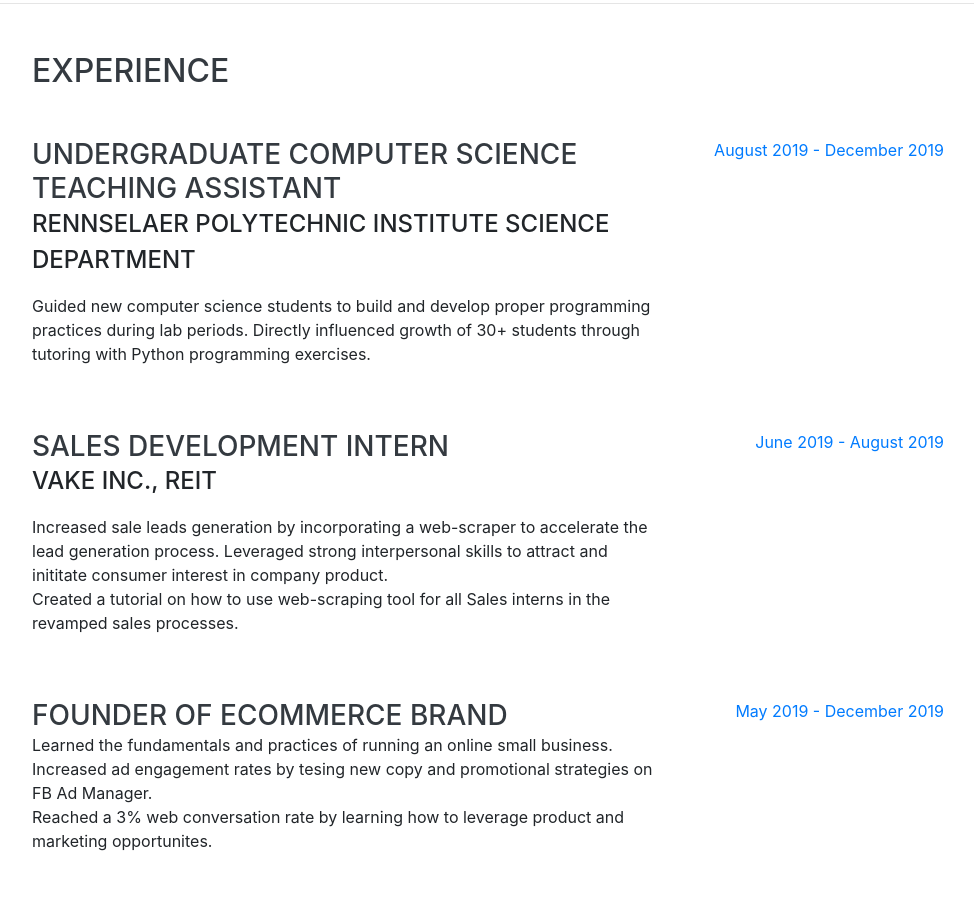
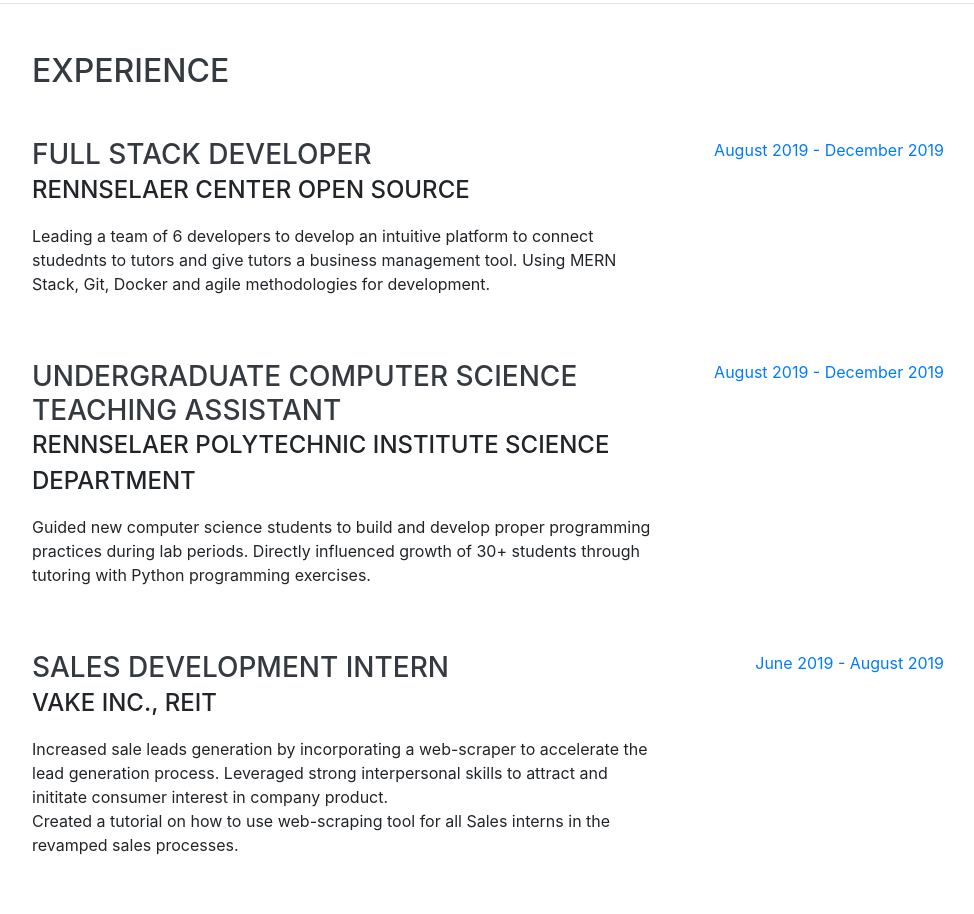
Before and after one commit to DangItJason/dangitjason.github.io, a website with bundled scripts: page index.html in a window 1280 px wide. Shown: the part 2399-3313 px from the top of the page, without its empty margins (288-1262 px from the left). Built offline with nearby package versions, Linux system fonts and the light colour scheme; a web font is replaced by a local one.

Commit message:
Adding RCOS developer

```diff
--- a/index.html
+++ b/index.html
@@ -200,6 +200,26 @@
       >
         <div class="w-100">
           <h2 class="mb-5">Experience</h2>
+
+          <div
+            class="resume-item d-flex flex-column flex-md-row justify-content-between mb-5"
+          >
+            <div class="resume-content">
+              <h3 class="mb-0">
+                Full Stack Developer
+              </h3>
+              <div class="subheading mb-3">
+                Rennselaer Center Open Source
+              </div>
+              <p>
+                Leading a team of 6 developers to develop an intuitive platform to connect studednts to tutors and give tutors a business management tool.
+                Using MERN Stack, Git, Docker and agile methodologies for development.
+              </p>
+            </div>
+            <div class="resume-date text-md-right">
+              <span class="text-primary">August 2019 - December 2019</span>
+            </div>
+          </div>
 
           <div
             class="resume-item d-flex flex-column flex-md-row justify-content-between mb-5"
```
